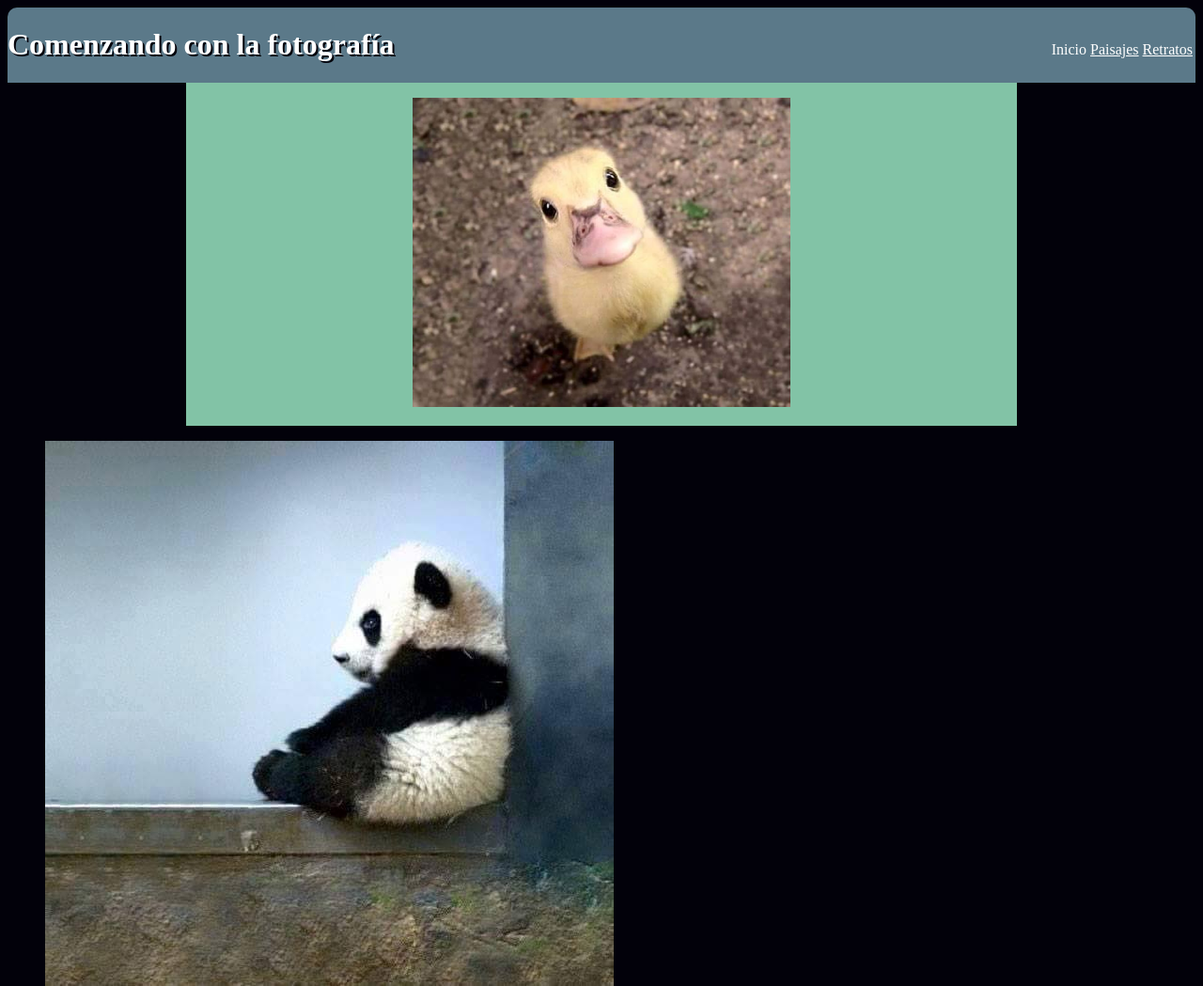
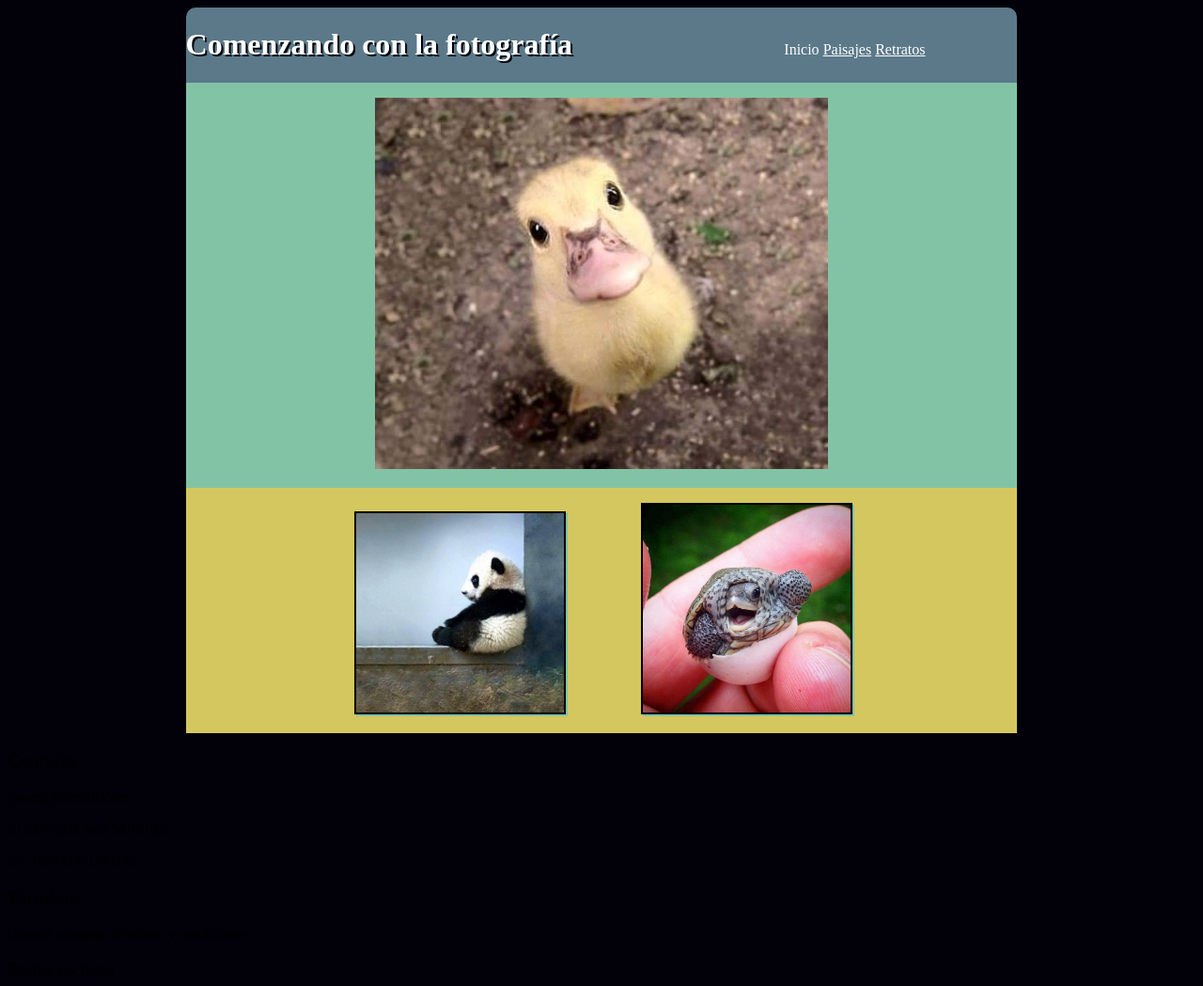
Before and after one commit to Josue1995/EvaluacionFinal, a plain HTML site: page index.html in a window 1280 px wide. Shown: the top 1049 px of the page at 94% size. Drawn offline with Linux system fonts and the light colour scheme.

Commit message:
estilos imagenes segundarias

```diff
--- a/css/estilos.css
+++ b/css/estilos.css
@@ -5,6 +5,8 @@ body{
 .Cabecera{
   background-color: #5b7989;
   border-radius: 10px 10px 0px 0px;
+  width: 70%;
+  margin-left: 15%;
 }
 
 .Titulo{
@@ -15,7 +17,7 @@ body{
 
 #menu_nav{
   display: inline-flex;
-  margin-left: 55%;
+  margin-left: 25%;
 }
 
 nav > a{
@@ -33,5 +35,44 @@ nav > a{
 }
 
 .img_1 img{
-  width: 50%;
+  width: 60%;
 }
+
+#seccion_2 .img_contenedor{
+
+    width: 70%;
+    display: inline-block;
+    text-align: center;
+    background-color: #d5c75f;
+    border: 1px;
+    margin-left: 15%;
+}
+
+#seccion_2 .img_contenedor .img_2{
+  display: inline-block;
+  width: 34%;
+}
+
+#seccion_2 .img_contenedor .img_2 img{
+  width: 100%;
+}
+
+#seccion_2 .img_contenedor #sec_img img:hover{
+  transform: rotate(10deg);
+  transition: transform 1.5s;
+
+}
+#seccion_2 .img_contenedor #sec_img img{
+  box-shadow:2px 2px #82c3a6;
+  border: 2px solid black;
+}
+
+#seccion_2 .img_contenedor #ter_img img{
+  box-shadow:2px 2px #82c3a6;
+  border: 2px solid black;
+}
+
+#seccion_2 .img_contenedor #ter_img img:hover{
+  transform: translate(20px, -5px);
+  transition: transform 1.5s;
+}
--- a/index.html
+++ b/index.html
@@ -50,7 +50,9 @@
 
     <section id="seccion_2">
 
-      <div class="img_2">
+     <div class="img_contenedor">
+
+      <div class="img_2" id="sec_img">
 
         <figure>
           <img src="img/img_segundaria.jpg" alt="panda" title="panda">
@@ -58,13 +60,15 @@
 
       </div>
 
-      <div class="img_3">
+      <div class="img_2" id="ter_img">
 
         <figure>
           <img src="img/img_ternaria.jpg" alt="tortuga" title="tortuga">
         </figure>
 
       </div>
+
+    </div>
 
     </section>
 
```
